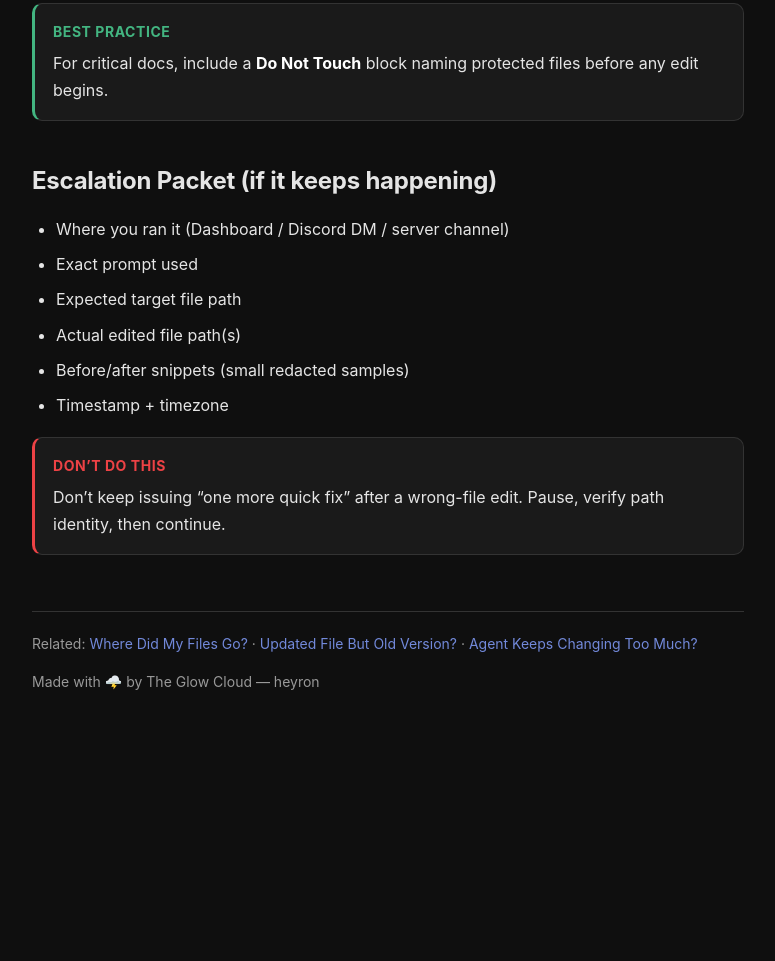
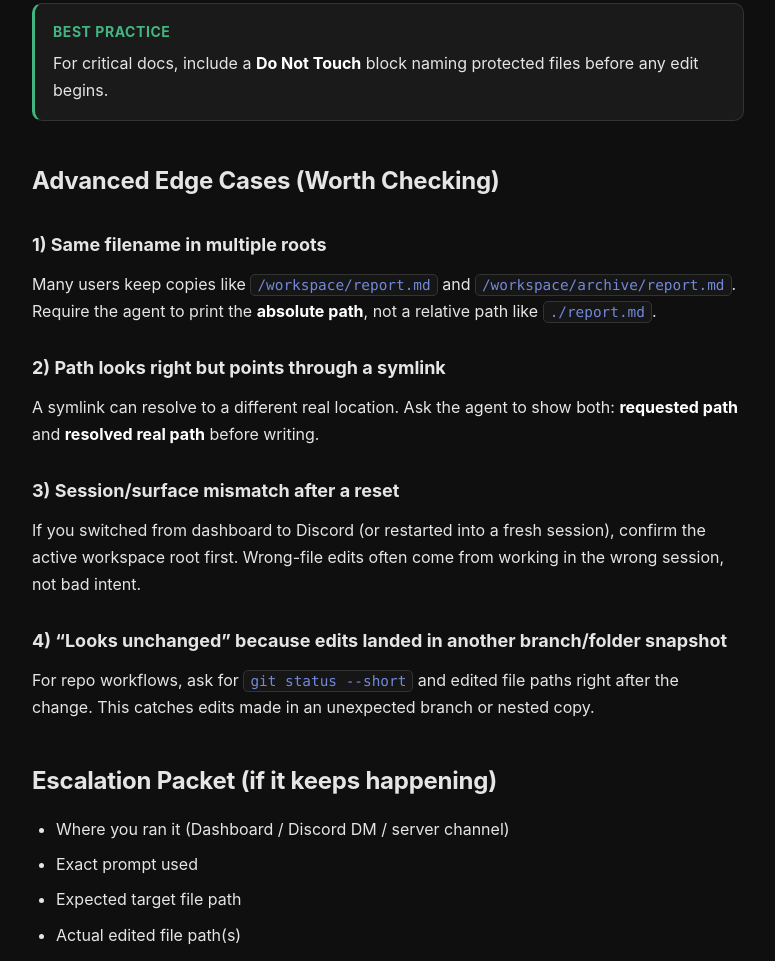
Before and after one commit to heyron-ai/agent-library, a plain HTML site: page tutorials/agent-edited-wrong-file.html in a window 1280 px wide. Shown: the part 2124-3085 px from the top of the page, without its empty margins (252-1027 px from the left). Before the commit the page ends 2912 px from the top, so only its background shows below. Drawn offline with Linux system fonts and the light colour scheme.

Commit message:
Improve wrong-file edit tutorial with advanced path/session edge cases

```diff
--- a/tutorials/agent-edited-wrong-file.html
+++ b/tutorials/agent-edited-wrong-file.html
@@ -188,6 +188,19 @@ Step 4) Return proof:
       <p style="margin:0;">For critical docs, include a <strong>Do Not Touch</strong> block naming protected files before any edit begins.</p>
     </div>
 
+    <h2>Advanced Edge Cases (Worth Checking)</h2>
+    <h3>1) Same filename in multiple roots</h3>
+    <p>Many users keep copies like <code>/workspace/report.md</code> and <code>/workspace/archive/report.md</code>. Require the agent to print the <strong>absolute path</strong>, not a relative path like <code>./report.md</code>.</p>
+
+    <h3>2) Path looks right but points through a symlink</h3>
+    <p>A symlink can resolve to a different real location. Ask the agent to show both: <strong>requested path</strong> and <strong>resolved real path</strong> before writing.</p>
+
+    <h3>3) Session/surface mismatch after a reset</h3>
+    <p>If you switched from dashboard to Discord (or restarted into a fresh session), confirm the active workspace root first. Wrong-file edits often come from working in the wrong session, not bad intent.</p>
+
+    <h3>4) “Looks unchanged” because edits landed in another branch/folder snapshot</h3>
+    <p>For repo workflows, ask for <code>git status --short</code> and edited file paths right after the change. This catches edits made in an unexpected branch or nested copy.</p>
+
     <h2>Escalation Packet (if it keeps happening)</h2>
     <ul>
       <li>Where you ran it (Dashboard / Discord DM / server channel)</li>
```
